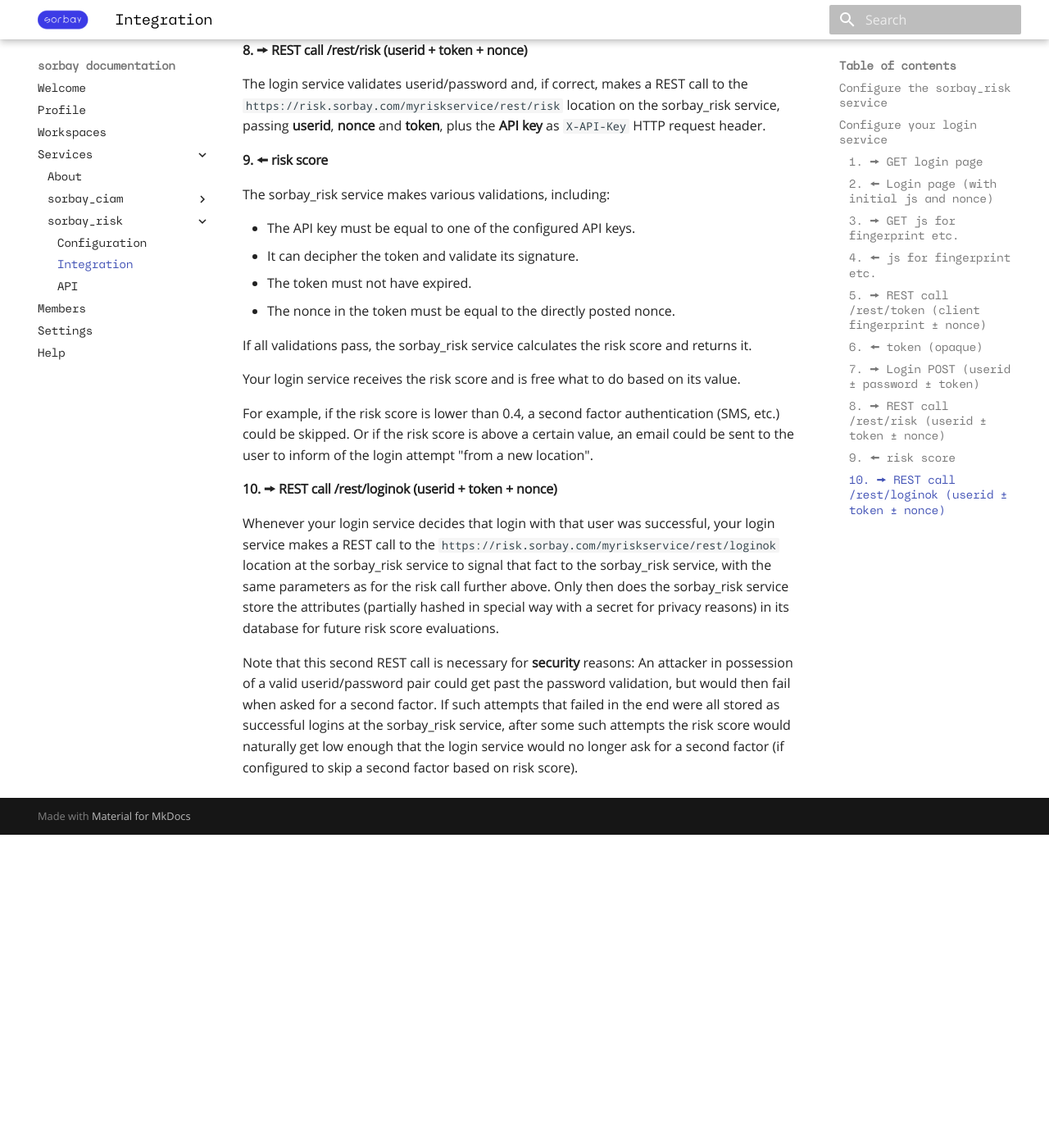
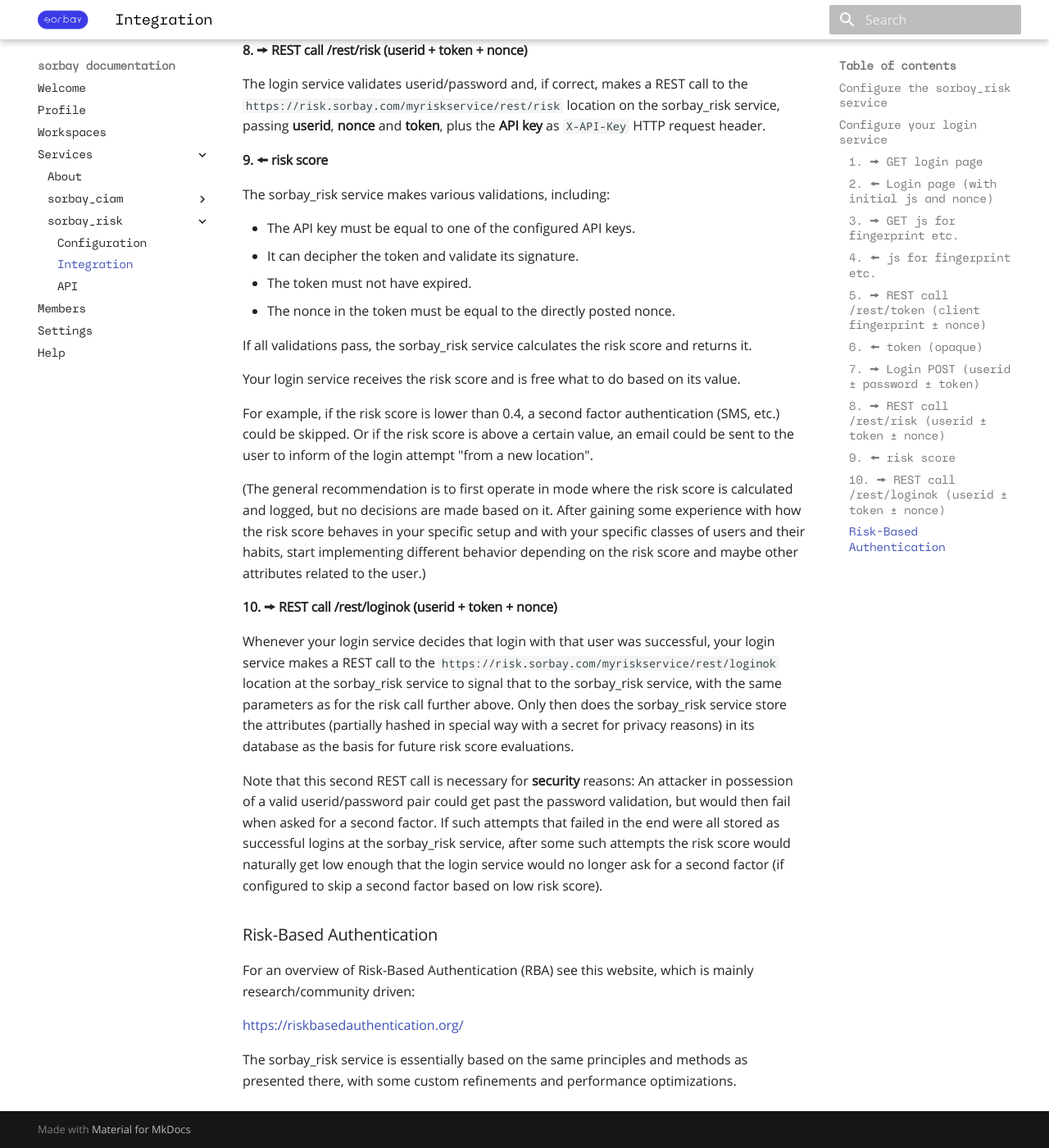
Before and after one commit to sorbay/sorbay-documentation, an MkDocs documentation site: the page built from docs/en/sorbay_risk_integration.md, in a window 1280 px wide and 1400 px high, scrolled down 3117 px. Shown: the whole window at 82% size. Built offline with MkDocs 1.6.1 and Material for MkDocs 9.7.7, drawn with Linux system fonts in a browser that asks for light colours; before the commit the page ends 4135 px from its top, so only the background shows below that.

Commit message:
documenting risk service: refinements

```diff
--- a/docs/en/sorbay_risk_integration.md
+++ b/docs/en/sorbay_risk_integration.md
@@ -125,8 +125,18 @@
 
 For example, if the risk score is lower than 0.4, a second factor authentication (SMS, etc.) could be skipped. Or if the risk score is above a certain value, an email could be sent to the user to inform of the login attempt "from a new location".
 
+(The general recommendation is to first operate in mode where the risk score is calculated and logged, but no decisions are made based on it. After gaining some experience with how the risk score behaves in your specific setup and with your specific classes of users and their habits, start implementing different behavior depending on the risk score and maybe other attributes related to the user.)
+
 #### 10. 🠚 REST call /rest/loginok (userid + token + nonce)
 
-Whenever your login service decides that login with that user was successful, your login service makes a REST call to the `https://risk.sorbay.com/myriskservice/rest/loginok` location at the sorbay_risk service to signal that fact to the sorbay_risk service, with the same parameters as for the risk call further above. Only then does the sorbay_risk service store the attributes (partially hashed in special way with a secret for privacy reasons) in its database for future risk score evaluations.
+Whenever your login service decides that login with that user was successful, your login service makes a REST call to the `https://risk.sorbay.com/myriskservice/rest/loginok` location at the sorbay_risk service to signal that to the sorbay_risk service, with the same parameters as for the risk call further above. Only then does the sorbay_risk service store the attributes (partially hashed in special way with a secret for privacy reasons) in its database as the basis for future risk score evaluations.
 
-Note that this second REST call is necessary for **security** reasons: An attacker in possession of a valid userid/password pair could get past the password validation, but would then fail when asked for a second factor. If such attempts that failed in the end were all stored as successful logins at the sorbay_risk service, after some such attempts the risk score would naturally get low enough that the login service would no longer ask for a second factor (if configured to skip a second factor based on risk score).
+Note that this second REST call is necessary for **security** reasons: An attacker in possession of a valid userid/password pair could get past the password validation, but would then fail when asked for a second factor. If such attempts that failed in the end were all stored as successful logins at the sorbay_risk service, after some such attempts the risk score would naturally get low enough that the login service would no longer ask for a second factor (if configured to skip a second factor based on low risk score).
+
+### Risk-Based Authentication
+
+For an overview of Risk-Based Authentication (RBA) see this website, which is mainly research/community driven:
+
+[https://riskbasedauthentication.org/](https://riskbasedauthentication.org/)
+
+The sorbay_risk service is essentially based on the same principles and methods as presented there, with some custom refinements and performance optimizations.
```
